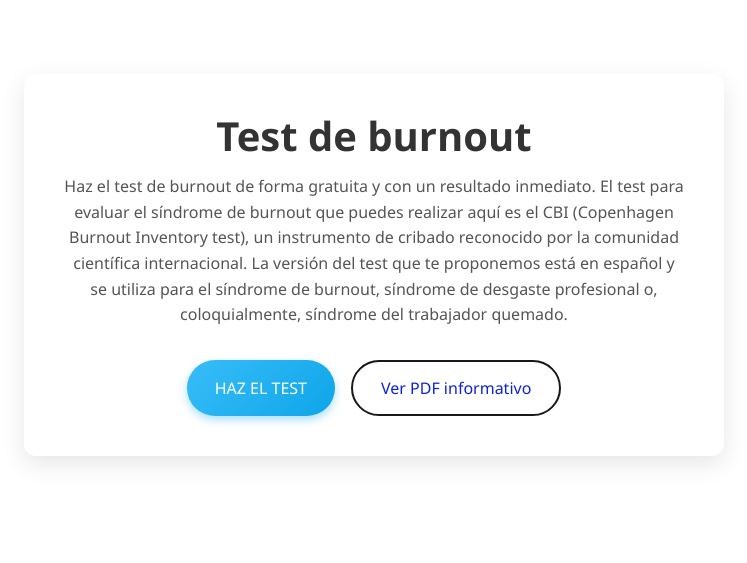
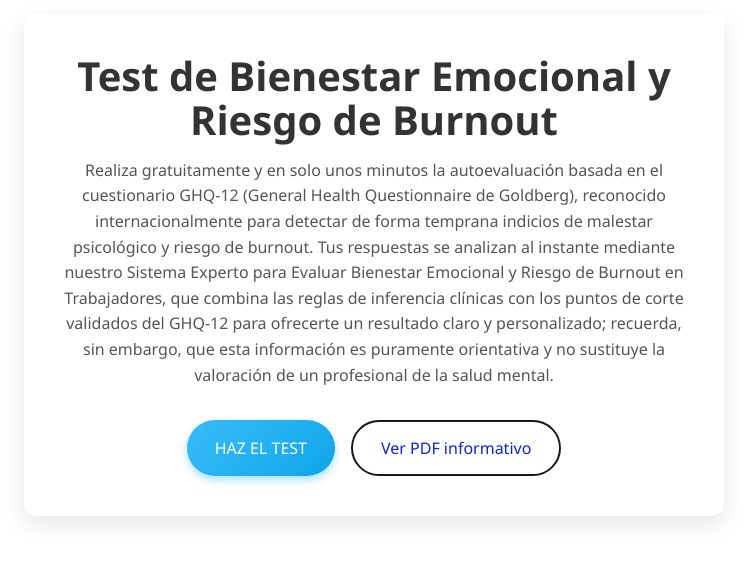
Before and after one commit to fontsignacio/sistemaExperto, a React (Vite) app: page / in a window 1280 px wide. Shown: the part 167-730 px from the top of the page, without its empty margins (266-1013 px from the left). Built offline with nearby package versions, Linux system fonts and the light colour scheme.

Commit message:
link cambiado y colores correctos

```diff
--- a/src/components/IntroPage.jsx
+++ b/src/components/IntroPage.jsx
@@ -1,24 +1,28 @@
-import React from 'react';
-import '../styles/IntroPage.css';
+import React from "react";
+import "../styles/IntroPage.css";
 
 const IntroPage = ({ onStart }) => (
   <section className="intro-hero">
     <div className="intro-card">
-      <h1>Test de burnout</h1>
+      <h1>Test de Bienestar Emocional y Riesgo de Burnout</h1>
       <p>
-        Haz el test de burnout de forma gratuita y con un resultado inmediato.
-        El test para evaluar el síndrome de burnout que puedes realizar aquí
-        es el CBI (Copenhagen Burnout Inventory test), un instrumento de cribado
-        reconocido por la comunidad científica internacional. La versión del test
-        que te proponemos está en español y se utiliza para el síndrome de burnout,
-        síndrome de desgaste profesional o, coloquialmente, síndrome del trabajador quemado.
+        Realiza gratuitamente y en solo unos minutos la autoevaluación basada en
+        el cuestionario GHQ-12 (General Health Questionnaire de Goldberg),
+        reconocido internacionalmente para detectar de forma temprana indicios
+        de malestar psicológico y riesgo de burnout. Tus respuestas se analizan
+        al instante mediante nuestro Sistema Experto para Evaluar Bienestar
+        Emocional y Riesgo de Burnout en Trabajadores, que combina las reglas de
+        inferencia clínicas con los puntos de corte validados del GHQ-12 para
+        ofrecerte un resultado claro y personalizado; recuerda, sin embargo, que
+        esta información es puramente orientativa y no sustituye la valoración
+        de un profesional de la salud mental.
       </p>
       <div className="buttons">
         <button onClick={onStart} className="btn btn-primary">
           HAZ EL TEST
         </button>
         <a
-          href="https://frtutneduar-my.sharepoint.com/:w:/g/personal/mariano_mercado_alu_frt_utn_edu_ar/EadoQGI-dMNOkcBmjbm2pN0BqPuLU2d9eZ1vCKH_YPLyNw?e=8WIXEq"
+          href="https://drive.google.com/file/d/1xxzLe-6Ov1ZFQKL4MX94U9eufDbqF05Q/view?usp=sharing"
           target="_blank"
           rel="noopener"
           className="btn btn-secondary"
--- a/src/components/ResultPanel.jsx
+++ b/src/components/ResultPanel.jsx
@@ -11,7 +11,7 @@ export default function ResultPanel({
 
       <h2>Resultados</h2>
 
-      <p id="estadoSalida" className={`estado-${estadoEmocional.toLowerCase()}`}>
+      <p id="estadoSalida" className={`estado-${estadoEmocional.toLowerCase().substr(6,7)}`}>
         Estado emocional general: {estadoEmocional}
       </p>
 
--- a/src/styles/styles.css
+++ b/src/styles/styles.css
@@ -211,29 +211,29 @@ button:disabled {
 }
 
 /* Colores de estado / fatiga / burnout */
-.estado-feliz,
+.estado-1,
 .fatiga-leve,
 .burnout-leve {
   color: #22c55e;
   font-weight: 700;
 }
-.estado-triste,
-.estado-depresivo {
+.estado-5,
+.estado-6 {
   color: #a855f7;
   font-weight: 700;
 }
-.estado-miedoso,
+.estado-3,
 .fatiga-alto {
   color: #f59e0b;
   font-weight: 700;
 }
-.estado-enojado,
+.estado-4,
 .fatiga-severo,
 .burnout-alto {
   color: #ef4444;
   font-weight: 700;
 }
-.estado-estresado,
+.estado-2,
 .fatiga-moderado {
   color: #fb923c;
   font-weight: 700;
```
